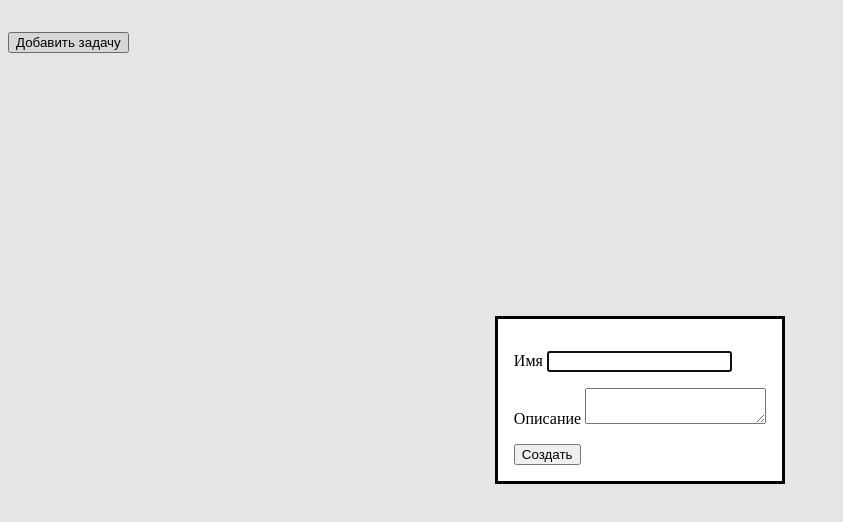
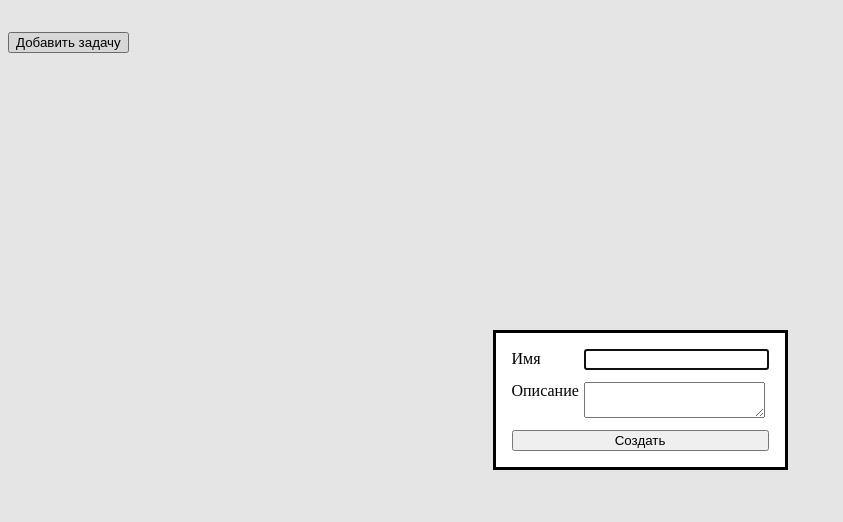
Before and after one commit to Sborzov456/todolist-svelte, a Svelte app: page / in a window 1280 px wide. Both pictures are taken after a click on the button "Добавить задачу". Shown: the top 522 px of the page, without its empty margins (0-843 px from the left). Built offline with nearby package versions, Linux system fonts and the light colour scheme.

Commit message:
add field component and shared form fields

```diff
--- a/src/add-todo-dialog.svelte
+++ b/src/add-todo-dialog.svelte
@@ -1,7 +1,9 @@
 <script lang="ts">
     import Dialog from "./shared/dialog.svelte";
+    import TextInput from "./shared/fields/text-input.svelte";
     import type { DialogProps } from "./shared/dialog.svelte";
     import { addTodo } from "./todo-model.svelte";
+    import TextArea from "./shared/fields/text-area.svelte";
 
     let { open = $bindable(false) }: Pick<DialogProps, "open"> = $props();
 
@@ -24,15 +26,17 @@
 </script>
 
 <Dialog bind:open {onclose}>
-    <form {onsubmit}>
-        <p>
-            <label for="name">Имя</label>
-            <input name="name" bind:value={name} />
-        </p>
-        <p>
-            <label for="description">Описание</label>
-            <textarea name="description" bind:value={description}></textarea>
-        </p>
+    <form {onsubmit} class="form">
+        <TextInput name="name" label="Имя" bind:value={name} />
+        <TextArea id="description" label="Описание" bind:value={description} />
         <button type="submit">Создать</button>
     </form>
 </Dialog>
+
+<style>
+    .form {
+        display: flex;
+        flex-direction: column;
+        gap: 12px;
+    }
+</style>
--- /dev/null
+++ b/src/shared/fields/field.svelte
@@ -0,0 +1,28 @@
+<script lang="ts">
+    import type { Snippet } from "svelte";
+
+    type FieldProps = {
+        id: string | null | undefined;
+        label?: string;
+        children: Snippet;
+    };
+
+    const { label, id, children }: FieldProps = $props();
+</script>
+
+<div class="field">
+    <label for={id} class="label">{label}</label>
+    {@render children()}
+</div>
+
+<style>
+    .field {
+        display: flex;
+        align-items: baseline;
+        gap: 12px;
+    }
+
+    .label {
+        width: 60px;
+    }
+</style>
--- /dev/null
+++ b/src/shared/fields/text-area.svelte
@@ -0,0 +1,14 @@
+<script lang="ts">
+    import Field from "./field.svelte";
+    import type { HTMLTextareaAttributes } from "svelte/elements";
+
+    type TextAreaProps = HTMLTextareaAttributes & {
+        label?: string;
+    };
+
+    let { value = $bindable(), id, label, ...props }: TextAreaProps = $props();
+</script>
+
+<Field {id} {label}>
+    <textarea {id} bind:value {...props}></textarea>
+</Field>
--- /dev/null
+++ b/src/shared/fields/text-input.svelte
@@ -0,0 +1,14 @@
+<script lang="ts">
+    import type { HTMLInputAttributes } from "svelte/elements";
+    import Field from "./field.svelte";
+
+    type TextInputProps = HTMLInputAttributes & {
+        label?: string;
+    };
+
+    let { value = $bindable(), label, id, ...props }: TextInputProps = $props();
+</script>
+
+<Field {id} {label}>
+    <input {id} bind:value {...props} />
+</Field>
```
